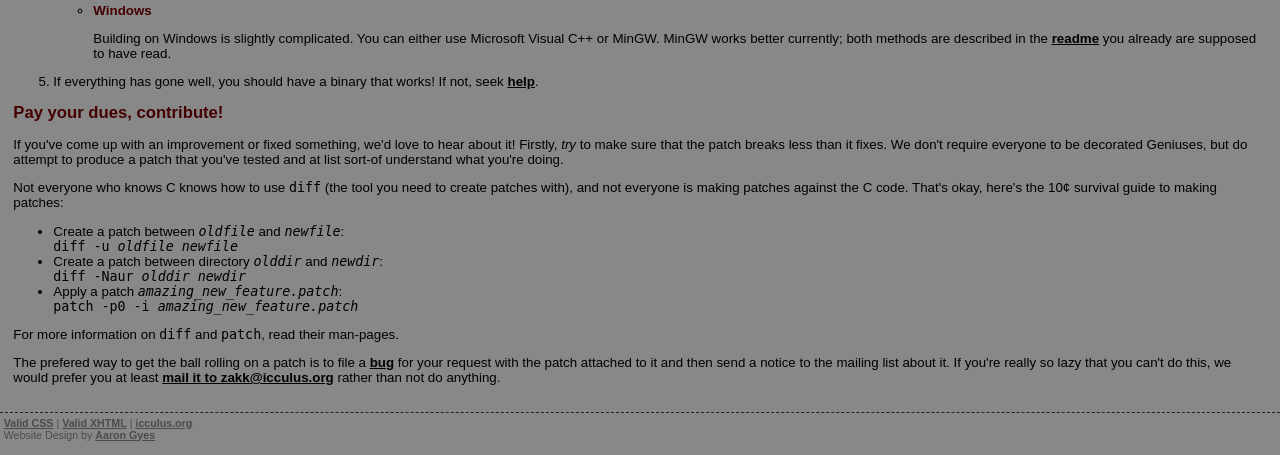
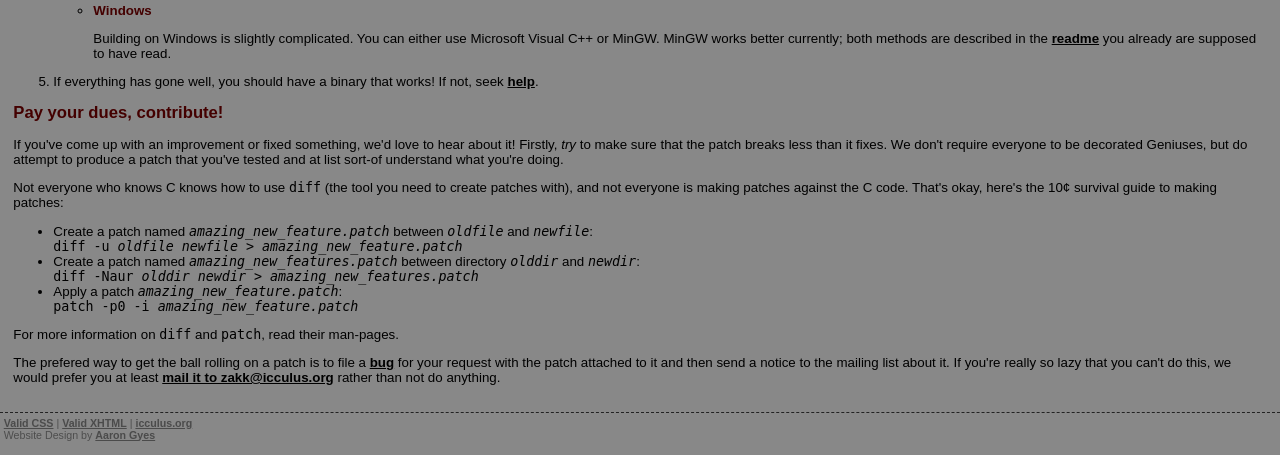
Before and after one commit to bryant/ioq3-defrag, a PHP site: page /?page=instruc in a window 1280 px wide. Shown: the part 345-800 px from the top of the page. Run offline with PHP 8.4, Linux system fonts and the light colour scheme; data that the repository does not hold is empty.

Commit message:
* Also show how to send to a file, sysrq is a genius

```diff
--- a/web/include/instruc.php
+++ b/web/include/instruc.php
@@ -48,10 +48,10 @@ tested and at list sort-of understand what you're doing.</p>
 you need to create patches with), and not everyone is making patches against the C code.
 That's okay, here's the 10¢ survival guide to making patches:</p>
 <ul>
-	<li>Create a patch between <em class="shell">oldfile</em> and <em class="shell">newfile</em>:<br />
-	<span class="shell">diff -u <em>oldfile</em> <em>newfile</em></span></li>
-	<li>Create a patch between directory <em class="shell">olddir</em> and <em class="shell">newdir</em>:<br />
-	<span class="shell">diff -Naur <em>olddir</em> <em>newdir</em></span></li>
+	<li>Create a patch named <em class="shell">amazing_new_feature.patch</em> between <em class="shell">oldfile</em> and <em class="shell">newfile</em>:<br />
+	<span class="shell">diff -u <em>oldfile</em> <em>newfile</em> &gt; <em>amazing_new_feature.patch</em></span></li>
+	<li>Create a patch named <em class="shell">amazing_new_features.patch</em> between directory <em class="shell">olddir</em> and <em class="shell">newdir</em>:<br />
+	<span class="shell">diff -Naur <em>olddir</em> <em>newdir</em> &gt; <em>amazing_new_features.patch</em></span></li>
 	<li>Apply a patch <em class="shell">amazing_new_feature.patch</em>:<br />
 	<span class="shell">patch -p0 -i <em>amazing_new_feature.patch</em></span></li>
 </ul>
```
